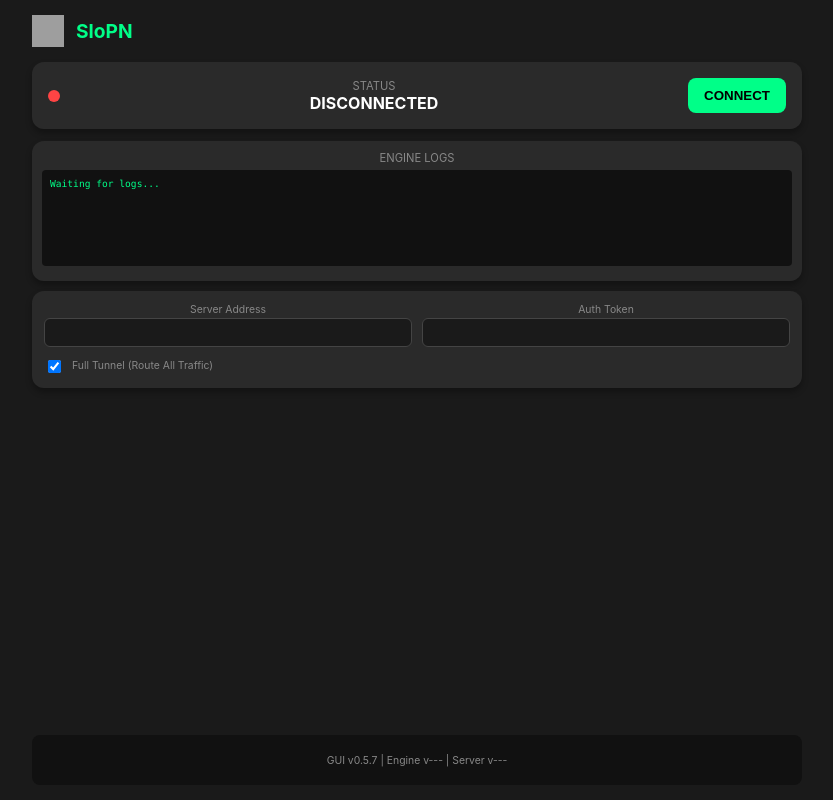
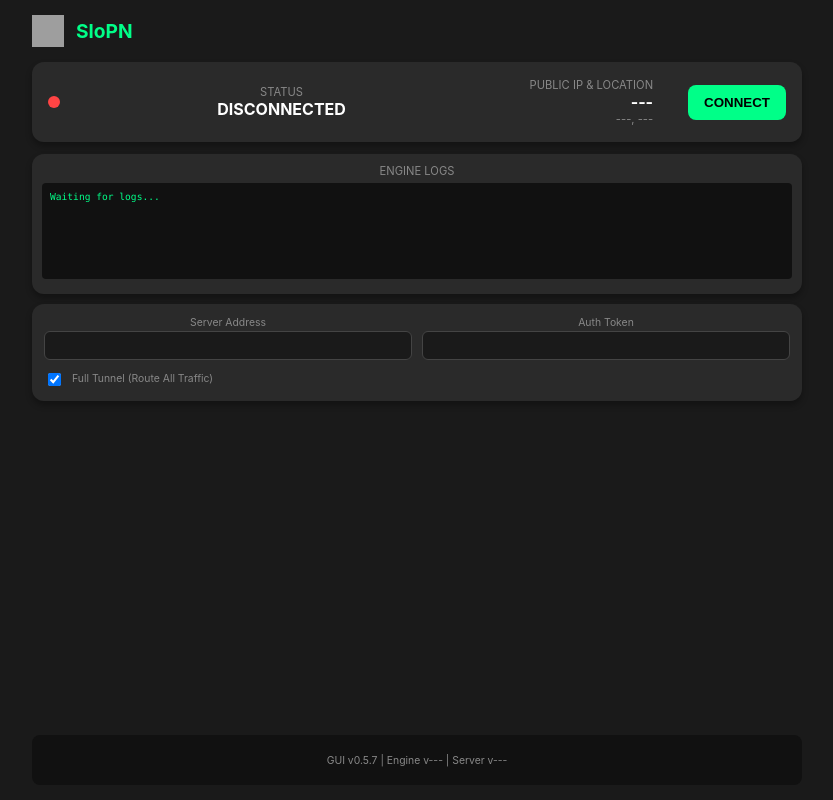
Before and after one commit to webdunesurfer/SloPN, a Svelte app in the folder gui/frontend/: page / in a window 1280 px wide. Shown: the whole page, without its empty margins (223-1056 px from the left). Built offline with nearby package versions, Linux system fonts and the light colour scheme; grey boxes are pictures that could not be loaded.

Commit message:
Phase 5.6: Implement GUI Public IP & Geo-Location display

```diff
--- a/gui/frontend/src/App.svelte
+++ b/gui/frontend/src/App.svelte
@@ -1,12 +1,34 @@
 <script>
   import { onMount, tick } from 'svelte';
-  import { Connect, Disconnect, GetStatus, GetGUIVersion, GetInitialConfig, GetSavedConfig, SaveConfig, CheckNewInstall } from '../wailsjs/go/main/App';
+  import { Connect, Disconnect, GetStatus, GetGUIVersion, GetInitialConfig, GetSavedConfig, SaveConfig, CheckNewInstall, GetPublicIPInfo } from '../wailsjs/go/main/App';
   import { EventsOn } from '../wailsjs/runtime/runtime';
 
   let server = "";
   let token = "";
   let fullTunnel = true;
   let guiVersion = "0.5.7";
+
+  let ipInfo = { query: '---', city: '---', country: '---', isp: '---' };
+  let loadingIP = false;
+
+  const countryFlags = {
+    'Austria': '🇦🇹', 'France': '🇫🇷', 'Germany': '🇩🇪', 'United States': '🇺🇸',
+    'United Kingdom': '🇬🇧', 'Netherlands': '🇳🇱', 'Russia': '🇷🇺', 'Ukraine': '🇺🇦',
+    'Belgium': '🇧🇪', 'Finland': '🇫🇮', 'Germany': '🇩🇪'
+  };
+
+  async function fetchIP() {
+    loadingIP = true;
+    try {
+      const info = await GetPublicIPInfo();
+      if (info) ipInfo = info;
+    } catch (e) {
+      console.error("IP check failed:", e);
+    } finally {
+      loadingIP = false;
+    }
+  }
+
   function handleConfigChange() {
     SaveConfig(server, token, fullTunnel);
   }
@@ -71,6 +93,9 @@
       status = { state: 'disconnected', helper_version: '---', server_version: '---' };
     }
 
+    // Initial IP fetch
+    fetchIP();
+
     // Listen for helper presence
     EventsOn("helper_status", (state) => {
       if (state === "missing") {
@@ -84,7 +109,12 @@
 
     // Listen for updates from Go
     EventsOn("vpn_status", (data) => {
+      const oldState = status.state;
       status = data;
+      // Re-fetch IP if state changed to/from connected
+      if (oldState !== data.state) {
+        fetchIP();
+      }
     });
 
     EventsOn("vpn_stats", (data) => {
@@ -156,6 +186,13 @@
       <div class="status-info">
         <p class="label">Status</p>
         <p class="value">{status.state.toUpperCase()}</p>
+      </div>
+      <div class="ip-location-info">
+        <p class="label">Public IP & Location</p>
+        <p class="value {loadingIP ? 'loading' : ''}">
+          {ipInfo.query} {countryFlags[ipInfo.country] || ''}
+          <span class="location-text">{ipInfo.city}, {ipInfo.country}</span>
+        </p>
       </div>
       <button class="toggle-btn {status.state}" on:click={handleToggle} disabled={status.state === 'connecting'}>
         {status.state === 'disconnected' ? 'CONNECT' : (status.state === 'connecting' ? 'CONNECTING...' : 'DISCONNECT')}
@@ -301,6 +338,23 @@
 
   .status-info { flex-grow: 1; }
 
+  .ip-location-info {
+    text-align: right;
+    margin-right: 20px;
+    min-width: 150px;
+  }
+
+  .location-text {
+    display: block;
+    font-size: 0.7rem;
+    font-weight: normal;
+    color: #888;
+  }
+
+  .value.loading {
+    opacity: 0.5;
+  }
+
   .label {
     font-size: 0.7rem;
     color: #888;
--- a/gui/frontend/wailsjs/go/main/App.d.ts
+++ b/gui/frontend/wailsjs/go/main/App.d.ts
@@ -15,6 +15,8 @@ export function GetInitialConfig():Promise<main.InitialConfig>;
 
 export function GetLogs():Promise<string>;
 
+export function GetPublicIPInfo():Promise<main.IPInfo>;
+
 export function GetSavedConfig():Promise<Record<string, any>>;
 
 export function GetStats():Promise<ipc.Stats>;
--- a/gui/frontend/wailsjs/go/main/App.js
+++ b/gui/frontend/wailsjs/go/main/App.js
@@ -26,6 +26,10 @@ export function GetLogs() {
   return window['go']['main']['App']['GetLogs']();
 }
 
+export function GetPublicIPInfo() {
+  return window['go']['main']['App']['GetPublicIPInfo']();
+}
+
 export function GetSavedConfig() {
   return window['go']['main']['App']['GetSavedConfig']();
 }
```
Also changed, not shown: gui/frontend/wailsjs/go/models.ts (+18 -0 lines), 1 other file (tests, documents, lock files or other folders).
